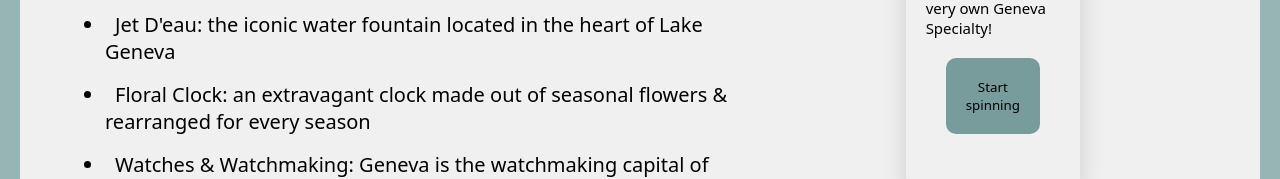
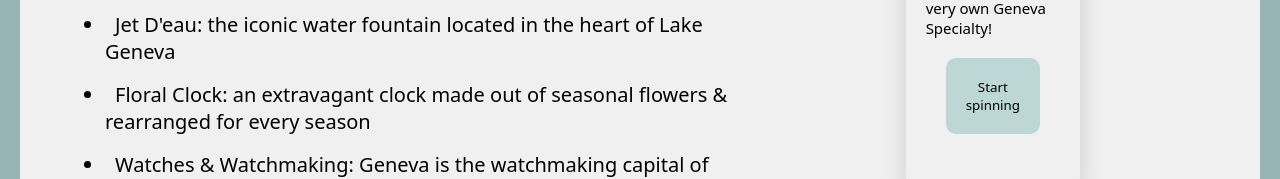
Before and after one commit to elabrtuu/Your-Guide-to-Geneva, a plain HTML site: page index.html in a window 1280 px wide. Shown: the part 839-1018 px from the top of the page. Drawn offline with Linux system fonts and the light colour scheme.

Commit message:
final change spinbutton color

```diff
--- a/styles.css
+++ b/styles.css
@@ -30,7 +30,7 @@ button {
 }
 
 #spinbutton {
-    background: rgba(112, 151, 150, 0.935);
+    background-color: #bdd6d6;
 }
 
 #row1 {
```
